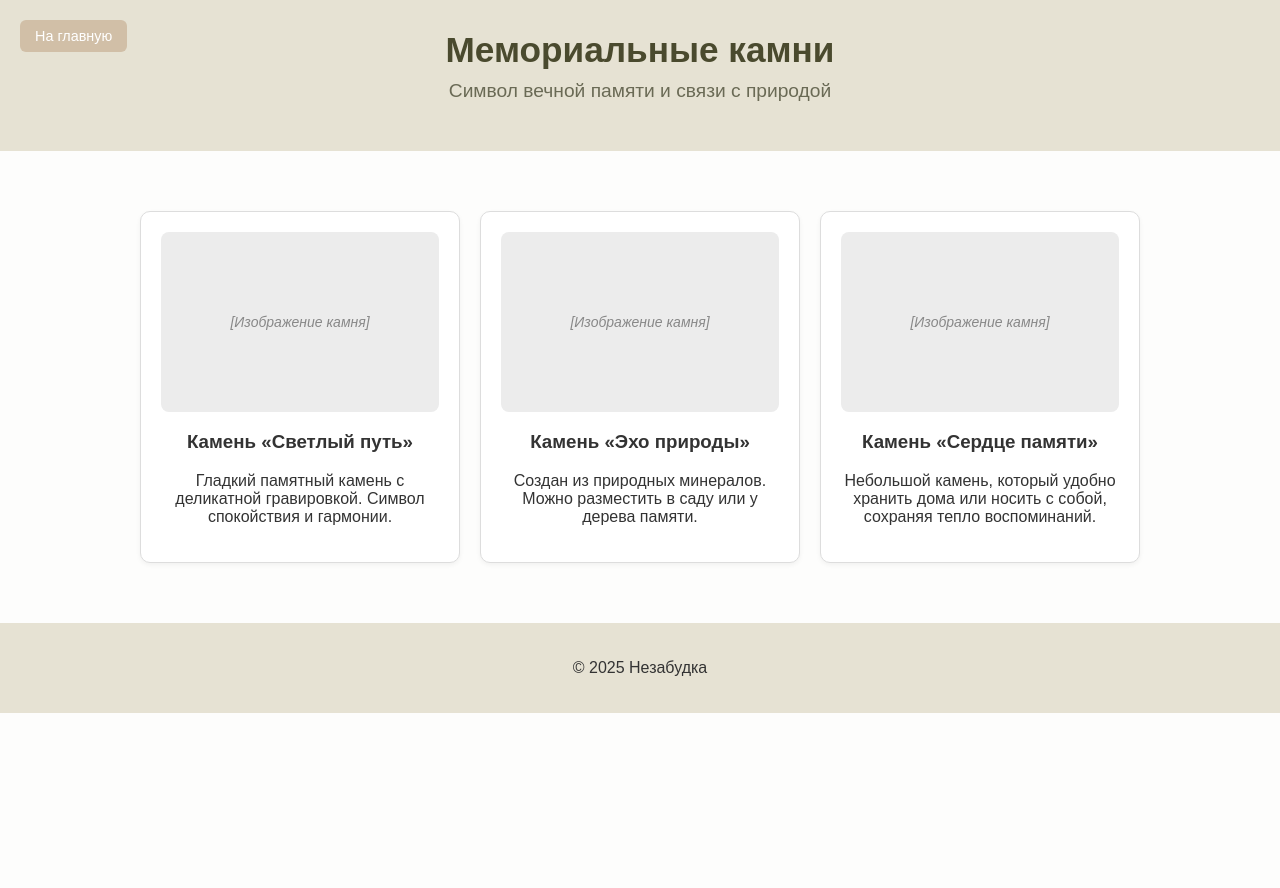
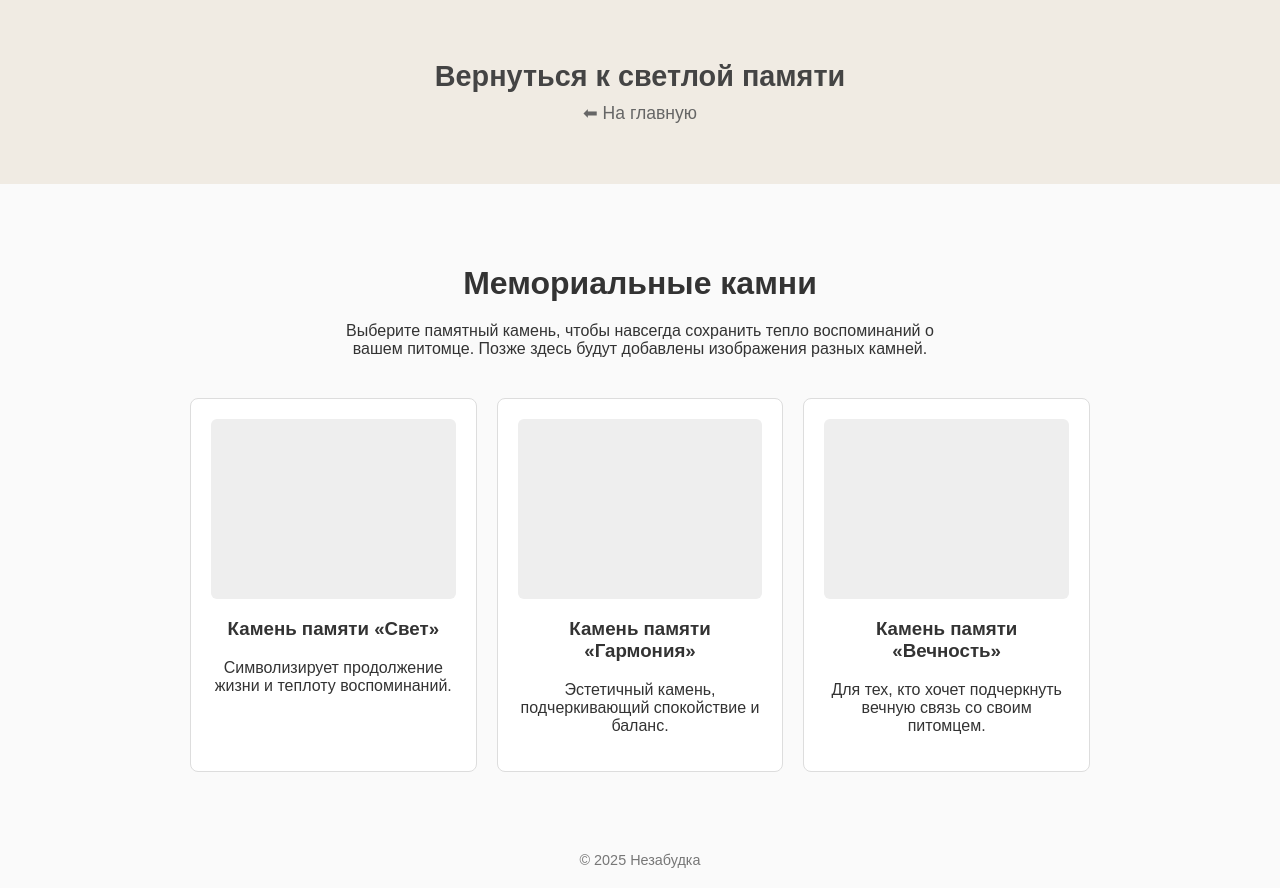
Before and after one commit to 4orgetmenot6/4orgetmenot6.github.io, a plain HTML site: page stones.html in a window 1280 px wide. Before the commit the page ends 800 px from the top, so only its background shows below. Drawn offline with Linux system fonts and the light colour scheme.

Commit message:
Update stones.html

```diff
--- a/stones.html
+++ b/stones.html
@@ -3,56 +3,52 @@
 <head>
   <meta charset="UTF-8">
   <meta name="viewport" content="width=device-width, initial-scale=1.0">
-  <title>Мемориальные камни | Незабудка</title>
+  <title>Мемориальные камни</title>
   <style>
     body {
+      margin: 0;
       font-family: Arial, sans-serif;
-      margin: 0;
-      padding: 0;
-      background-color: #fdfdfc;
+      background-color: #fafafa;
       color: #333;
     }
 
-    header {
-      background-color: #e6e2d3;
+    /* Блок возврата */
+    .return-hero {
+      display: block;
+      background-color: #f8f4ef; /* цвет как на главной */
+      color: #333;
       text-align: center;
-      padding: 30px 20px;
-      position: relative;
+      padding: 60px 20px;
+      text-decoration: none;
+      transition: background 0.3s;
     }
 
-    header h1 {
+    .return-hero h2 {
       margin: 0;
-      font-size: 2.2em;
-      color: #4a4a2e;
+      font-size: 1.8em;
+      color: #444;
     }
 
-    header p {
-      font-size: 1.2em;
-      margin-top: 10px;
-      color: #6a6a55;
+    .return-hero p {
+      margin: 10px 0 0;
+      font-size: 1.1em;
+      color: #666;
     }
 
-    .back-button {
-      position: absolute;
-      left: 20px;
-      top: 20px;
-      background: #d1bfa7;
-      color: #fff;
-      padding: 8px 15px;
-      text-decoration: none;
-      border-radius: 6px;
-      font-size: 0.9em;
-      transition: background 0.2s;
+    .return-hero:hover {
+      background-color: #f0ebe3;
     }
 
-    .back-button:hover {
-      background: #b9a387;
+    /* Контент */
+    .container {
+      max-width: 900px;
+      margin: 40px auto;
+      padding: 20px;
     }
 
-    main {
-      max-width: 1000px;
-      margin: 40px auto;
-      padding: 20px;
+    h1 {
+      text-align: center;
+      margin-bottom: 20px;
     }
 
     .stones-grid {
@@ -64,70 +60,74 @@
     .stone-card {
       background: #fff;
       border: 1px solid #ddd;
-      border-radius: 10px;
       padding: 20px;
+      border-radius: 8px;
       text-align: center;
-      box-shadow: 0 2px 5px rgba(0,0,0,0.05);
-      transition: transform 0.2s;
+      transition: transform 0.2s, box-shadow 0.2s;
     }
 
     .stone-card:hover {
       transform: translateY(-5px);
+      box-shadow: 0 4px 12px rgba(0,0,0,0.1);
     }
 
     .stone-placeholder {
       width: 100%;
       height: 180px;
-      background-color: #ececec;
-      border-radius: 8px;
+      background: #eee;
+      border-radius: 6px;
       margin-bottom: 15px;
-      display: flex;
-      align-items: center;
-      justify-content: center;
-      color: #888;
-      font-size: 14px;
-      font-style: italic;
     }
 
     footer {
-      background-color: #e6e2d3;
       text-align: center;
       padding: 20px;
       margin-top: 40px;
+      font-size: 0.9em;
+      color: #777;
     }
   </style>
 </head>
 <body>
-  <header>
-    <a href="index.html" class="back-button">На главную</a>
+
+  <!-- Блок возврата -->
+  <a href="index.html" class="return-hero">
+    <h2>Вернуться к светлой памяти</h2>
+    <p>⬅ На главную</p>
+  </a>
+
+  <!-- Контент -->
+  <div class="container">
     <h1>Мемориальные камни</h1>
-    <p>Символ вечной памяти и связи с природой</p>
-  </header>
+    <p style="text-align: center; max-width: 600px; margin: 0 auto 40px;">
+      Выберите памятный камень, чтобы навсегда сохранить тепло воспоминаний о вашем питомце.
+      Позже здесь будут добавлены изображения разных камней.
+    </p>
 
-  <main>
     <div class="stones-grid">
       <div class="stone-card">
-        <div class="stone-placeholder">[Изображение камня]</div>
-        <h3>Камень «Светлый путь»</h3>
-        <p>Гладкий памятный камень с деликатной гравировкой. Символ спокойствия и гармонии.</p>
+        <div class="stone-placeholder"></div>
+        <h3>Камень памяти «Свет»</h3>
+        <p>Символизирует продолжение жизни и теплоту воспоминаний.</p>
       </div>
 
       <div class="stone-card">
-        <div class="stone-placeholder">[Изображение камня]</div>
-        <h3>Камень «Эхо природы»</h3>
-        <p>Создан из природных минералов. Можно разместить в саду или у дерева памяти.</p>
+        <div class="stone-placeholder"></div>
+        <h3>Камень памяти «Гармония»</h3>
+        <p>Эстетичный камень, подчеркивающий спокойствие и баланс.</p>
       </div>
 
       <div class="stone-card">
-        <div class="stone-placeholder">[Изображение камня]</div>
-        <h3>Камень «Сердце памяти»</h3>
-        <p>Небольшой камень, который удобно хранить дома или носить с собой, сохраняя тепло воспоминаний.</p>
+        <div class="stone-placeholder"></div>
+        <h3>Камень памяти «Вечность»</h3>
+        <p>Для тех, кто хочет подчеркнуть вечную связь со своим питомцем.</p>
       </div>
     </div>
-  </main>
+  </div>
 
   <footer>
-    <p>© 2025 Незабудка</p>
+    © 2025 Незабудка
   </footer>
+
 </body>
 </html>
```
